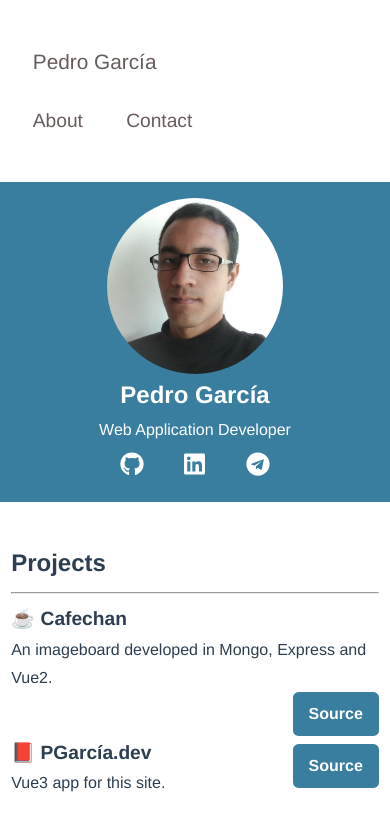
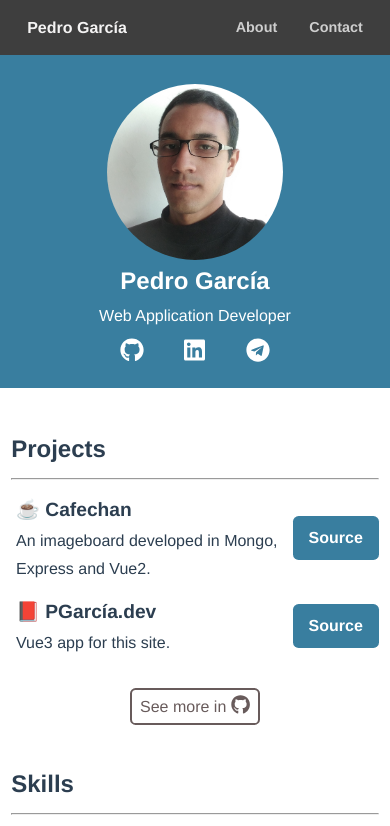
Before and after one commit to PedGarblue/budare.dev, a Vue app: page / in a window 390 px wide. Shown: the top 826 px of the page. Built offline with nearby package versions, Linux system fonts and the light colour scheme.

Commit message:
Added navbar responsivity in small screens Some minor visual fixes in small screens

```diff
--- a/src/App.vue
+++ b/src/App.vue
@@ -1,6 +1,6 @@
 <template>
   <Nav />
-  <router-view />
+  <router-view class="page"/>
   <Footer />
 </template>
 
@@ -24,4 +24,12 @@ export default {
   text-align: center;
   color: #2c3e50;
 }
+.page {
+  padding-top: 3.26rem;
+}
+@media screen and (min-width: 400px) {
+  .page {
+    padding-top: 0;
+  }
+}
 </style>
--- a/src/assets/style.css
+++ b/src/assets/style.css
@@ -1,8 +1,11 @@
 :root{
   --font-color: #685b5b;
+  --font-color-light: #cecece;
   --light-background: #e6f2f4;
+  --gray: #777;
   --black: #3e3e3e;
   --blue: #397e9f;
+  --white: #f4f3f3;
 }
 *, ::after, ::before {
   box-sizing: border-box;
@@ -87,6 +90,9 @@ a:hover {
   padding-bottom: 1rem;
 }
 
+.padding-m-top {
+  padding-top: 1rem;
+}
 .margin-m-top {
   margin-top: 1rem;
 }
--- a/src/components/blurb.vue
+++ b/src/components/blurb.vue
@@ -64,7 +64,7 @@ export default {
 }
 .container {
   background-color: #397e9f;
-  padding-top: 1rem;
+  padding-top: 2rem;
   padding-bottom: 1rem;
 }
 .photo {
@@ -94,6 +94,9 @@ img {
   .blurb {
     padding: 2rem 0;
   }
+  .container {
+    padding-top: 1rem;
+  }
   .photo {
     margin: unset;
   }
--- a/src/components/nav.vue
+++ b/src/components/nav.vue
@@ -24,35 +24,54 @@ export default {
 
 <style scoped>
 .navbar {
-  padding: 2rem 0;
-  position: static;
+  position: fixed;
+  top: 0;
+  left: 0;
+  background-color: var(--black);
+  width: 100%;
+  z-index: 3;
+  padding: 0.1rem 0;
 }
 .flex {
   justify-content: space-between;
 }
 a {
+  font-size: 0.9rem;
+  font-weight: bold;
   padding: 0.75rem 1rem;
-  font-size: 1.2rem;
   border-radius: 0.35rem;
-  margin: 0 0.35rem;
+  color: var(--font-color-light);
 }
 a:hover {
-  background-color: var(--light-background);
-}
-button {
-  cursor: pointer;
-  border: none;
-  padding: 0.95rem 0.75rem;
-  background-color: transparent;
-  border-radius: 0.35rem;
-  font-size: 1.2rem;
-}
-button:hover {
-  background-color: var(--light-background);
+  background-color: var(--gray);
 }
 .brand {
-  font-size: 1.3rem;
+  font-size: 1rem;
   display: flex;
   align-items: center;
 }
+.brand {
+  color: var(--white);
+}
+
+@media screen and (min-width: 400px) {
+  .navbar {
+    padding: 2rem 0;
+    position: static;
+    background-color: transparent;
+  }
+  .brand {
+    font-size: 1.3rem;
+    color: var(--font-color);
+  }
+  a {
+    color: var(--font-color);
+    font-size: 1.2rem;
+    font-weight: normal;
+    margin: 0 0.35rem;
+  }
+  a:hover {
+    background-color: var(--light-background);
+  }
+}
 </style>
--- a/src/components/projects.vue
+++ b/src/components/projects.vue
@@ -44,6 +44,11 @@ export default {
 <style scoped>
 .project {
   text-align: left;
+  flex-wrap: nowrap;
+  margin: 0.8rem 0;
+}
+.project-desc {
+  margin: 0 0.3em;
 }
 .project-source {
   margin-left: auto;
@@ -52,4 +57,10 @@ export default {
   padding: 0.5rem 1rem;
   border-radius: 0.35rem;
 }
+
+@media screen and (min-width: 400px) {
+  .project-desc {
+    margin: 0;
+  }
+}
 </style>
```
